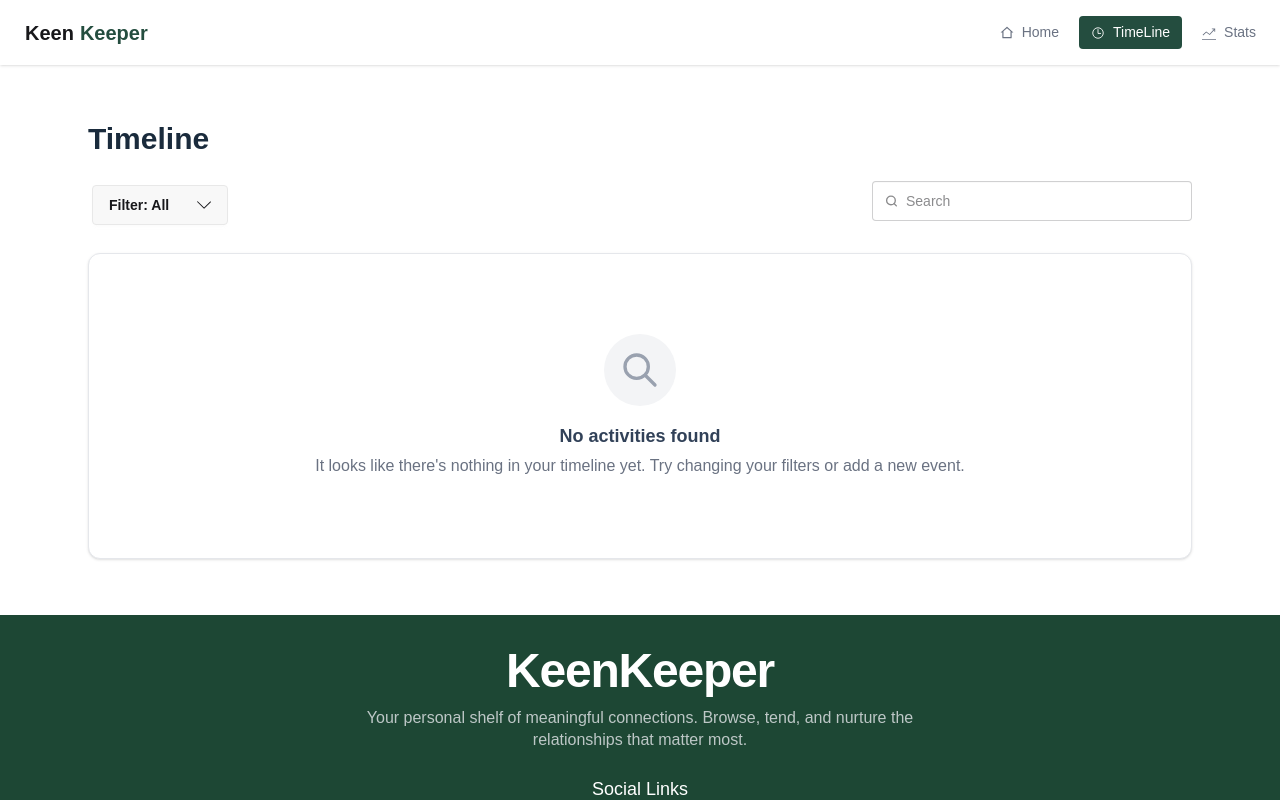
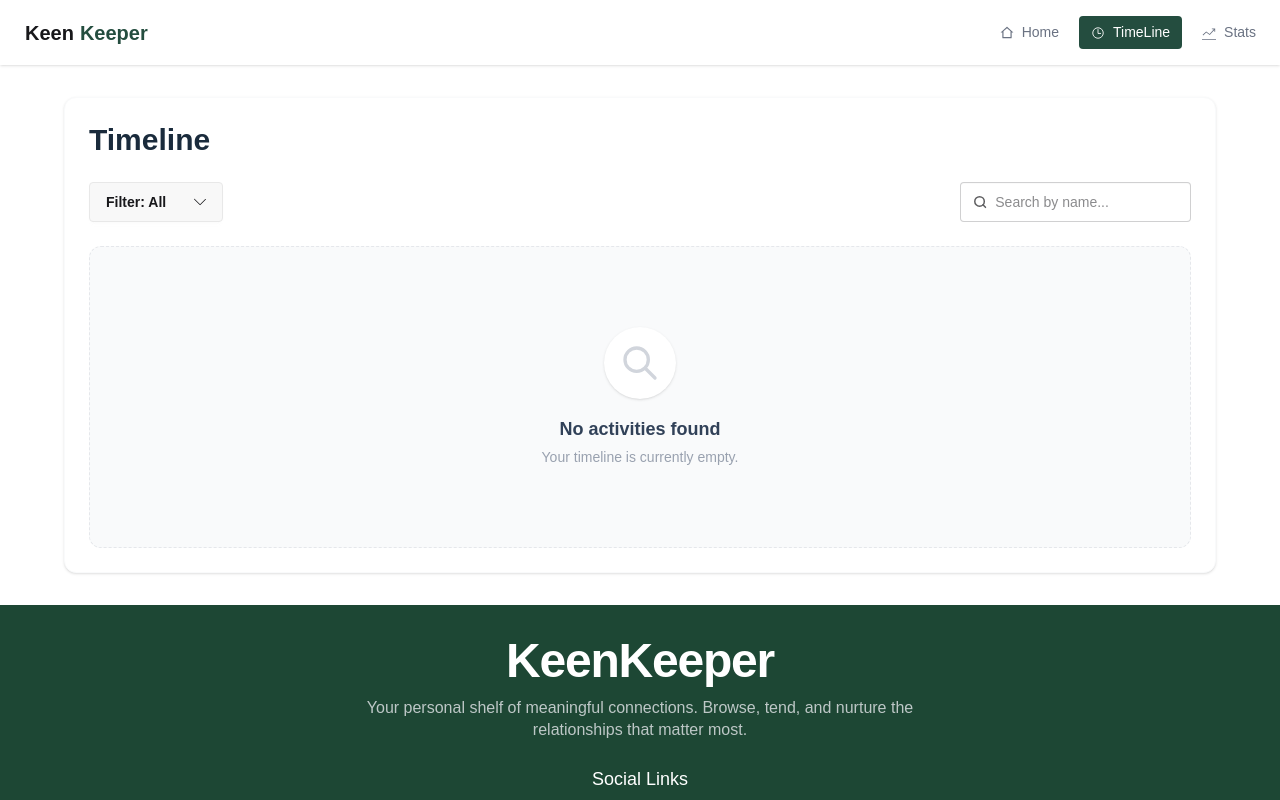
Before and after one commit to rifatalvi/keen-keeper, a React (Vite) app: page /timeline in a window 1280 px wide. Shown: the top 800 px of the page. Built offline with nearby package versions, Linux system fonts and the light colour scheme.

Commit message:
search fungtions ar fully fungsonal and addad by me some ++

```diff
--- /dev/null
+++ b/src/componet/ui/TimelineItem.jsx
@@ -0,0 +1,19 @@
+import React from 'react';
+
+const TimelineItem = ({ type, person, date, imgSrc }) => (
+        <div className="flex items-center p-4 border border-gray-100 rounded-lg mb-3 bg-white shadow-sm hover:shadow-md transition-shadow">
+            <div className="mr-4">
+                <img src={imgSrc} alt={type} className="w-10 h-10 object-contain" />
+            </div>
+            <div>
+                <p className="text-gray-700 font-semibold">
+                    <span className="text-gray-800">{type}</span>
+                    <span className="text-gray-400 font-normal ml-1 text-sm">with {person}</span>
+                </p>
+                <p className="text-[11px] text-gray-400 mt-1">{date}</p>
+            </div>
+        </div>
+    );
+
+
+export default TimelineItem;
--- a/src/pages/timeline/Timeline.jsx
+++ b/src/pages/timeline/Timeline.jsx
@@ -1,103 +1,87 @@
 import React, { useContext, useState } from 'react';
 import { FriendsContext } from '../../context/FriendsContext';
-
 
 import textIcon from '../../assets/image/text.png';
 import callIcon from '../../assets/image/call.png';
 import videoIcon from '../../assets/image/video.png';
 import { SlArrowDown } from 'react-icons/sl';
-
-
-
+import TimelineItem from '../../componet/ui/TimelineItem';
 
 const Timeline = () => {
     const { text, call, videoCall } = useContext(FriendsContext);
+    const [filter, setFilter] = useState("all");
+    const [searchTerm, setSearchTerm] = useState("");
+
     const today = new Date().toLocaleDateString('en-US', {
         year: 'numeric',
         month: 'long',
         day: 'numeric'
     });
-    const [filter, setFilter] = useState("all");
-    const TimelineItem = ({ type, person, date, imgSrc }) => (
-        <div className="flex items-center p-4 border border-gray-100 rounded-lg mb-3 bg-white shadow-sm">
-            <div className="mr-4">
-
-                <img src={imgSrc} alt={type} className="w-10 h-10 object-contain" />
-            </div>
-            <div>
-                <p className="text-gray-700 font-semibold">
-                    <span className="text-gray-800">{type}</span>
-                    <span className="text-gray-400 font-normal ml-1 text-sm">with {person}</span>
-                </p>
-                <p className="text-[11px] text-gray-400 mt-1">{date}</p>
-            </div>
-        </div>
-    );
 
 
+
+
+
+    const filteredTexts = text?.filter(item => item.name.toLowerCase().includes(searchTerm.toLowerCase())) || [];
+    const filteredCalls = call?.filter(item => item.name.toLowerCase().includes(searchTerm.toLowerCase())) || [];
+    const filteredVideos = videoCall?.filter(item => item.name.toLowerCase().includes(searchTerm.toLowerCase())) || [];
+
+
+    const hasData = filteredTexts.length > 0 || filteredCalls.length > 0 || filteredVideos.length > 0;
+
     return (
-        <div className='max-w-6xl mx-auto my-8 p-6 bg-white'>
+        <div className='max-w-6xl mx-auto my-8 p-6 bg-white rounded-xl shadow-sm border border-gray-50'>
             <h1 className="text-3xl font-bold mb-6 text-[#1a2b3c]">Timeline</h1>
-            <div className='flex mb-2  flex-col md:flex-row lg:flex-row justify-between '>
 
-                <div className="dropdown items-center">
-                    <div tabIndex={0} role="button" className="btn m-1 mb-5 items-center gap-7">Filter: {filter.charAt(0).toUpperCase() + filter.slice(1)} <SlArrowDown />
+            <div className='flex mb-6 flex-col md:flex-row gap-4 justify-between items-center'>
+
+                <div className="dropdown w-full md:w-auto">
+                    <div tabIndex={0} role="button" className="btn flex justify-between gap-7 w-full md:w-auto">
+                        Filter: {filter.charAt(0).toUpperCase() + filter.slice(1)} <SlArrowDown size={12} />
                     </div>
-                    <ul tabIndex="-1" className="dropdown-content menu bg-base-100 rounded-box z-1 w-52 p-2 shadow-sm">
+                    <ul tabIndex={0} className="dropdown-content menu bg-base-100 rounded-box z-[1] w-52 p-2 shadow-lg border border-gray-100">
                         <li onClick={() => setFilter('all')}><a>All</a></li>
                         <li onClick={() => setFilter('call')}><a>Call</a></li>
                         <li onClick={() => setFilter('text')}><a>Text</a></li>
                         <li onClick={() => setFilter('video')}><a>Video</a></li>
                     </ul>
                 </div>
-                <label className="input">
-                    <svg className="h-[1em] opacity-50" xmlns="http://www.w3.org/2000/svg" viewBox="0 0 24 24">
-                        <g
-                            strokeLinejoin="round"
-                            strokeLinecap="round"
-                            strokeWidth="2.5"
-                            fill="none"
-                            stroke="currentColor"
-                        >
+
+
+                <label className="input input-bordered flex items-center gap-2 w-full md:w-auto">
+                    <svg className="h-4 w-4 opacity-70" xmlns="http://www.w3.org/2000/svg" viewBox="0 0 24 24">
+                        <g strokeLinejoin="round" strokeLinecap="round" strokeWidth="2.5" fill="none" stroke="currentColor">
                             <circle cx="11" cy="11" r="8"></circle>
                             <path d="m21 21-4.3-4.3"></path>
                         </g>
                     </svg>
-                    <input type="search" required placeholder="Search" />
+                    <input
+                        type="search"
+                        className="grow"
+                        placeholder="Search by name..."
+                        value={searchTerm}
+                        onChange={(e) => setSearchTerm(e.target.value)}
+                    />
                 </label>
             </div>
-            {
-                call.length === 0 && text.length === 0 && videoCall.length === 0 ? <div className="flex flex-col items-center justify-center py-20 px-4 bg-white border border-gray-200 rounded-xl shadow-sm">
-                    <div className="bg-gray-100 p-4 rounded-full mb-4">
 
-                        <svg
-                            xmlns="http://www.w3.org/2000/svg"
-                            className="h-10 w-10 text-gray-400"
-                            fill="none"
-                            viewBox="0 0 24 24"
-                            stroke="currentColor"
-                        >
-                            <path
-                                strokeLinecap="round"
-                                strokeLinejoin="round"
-                                strokeWidth={2}
-                                d="M21 21l-6-6m2-5a7 7 0 11-14 0 7 7 0 0114 0z"
-                            />
+
+            {!hasData ? (
+                <div className="flex flex-col items-center justify-center py-20 px-4 bg-gray-50 border border-dashed border-gray-200 rounded-xl">
+                    <div className="bg-white p-4 rounded-full shadow-sm mb-4">
+                        <svg xmlns="http://www.w3.org/2000/svg" className="h-10 w-10 text-gray-300" fill="none" viewBox="0 0 24 24" stroke="currentColor">
+                            <path strokeLinecap="round" strokeLinejoin="round" strokeWidth={2} d="M21 21l-6-6m2-5a7 7 0 11-14 0 7 7 0 0114 0z" />
                         </svg>
                     </div>
                     <h3 className="text-lg font-semibold text-slate-700">No activities found</h3>
-                    <p className="text-gray-500 text-center mt-1">
-                        It looks like there's nothing in your timeline yet.
-                        Try changing your filters or add a new event.
+                    <p className="text-gray-400 text-center mt-1 text-sm">
+                        {searchTerm ? `No results for "${searchTerm}"` : "Your timeline is currently empty."}
                     </p>
-
-                </div> : <div >
-
-
-
+                </div>
+            ) : (
                 <div className="space-y-2">
 
-                        {(filter === 'all' || filter === 'text') && text?.map((item, index) => (
+                    {(filter === 'all' || filter === 'text') && filteredTexts.map((item, index) => (
                         <TimelineItem
                             key={`text-${index}`}
                             type="Text"
@@ -108,7 +92,7 @@ const Timeline = () => {
                     ))}
 
 
-                        {(filter === 'all' || filter === 'call') && call?.map((item, index) => (
+                    {(filter === 'all' || filter === 'call') && filteredCalls.map((item, index) => (
                         <TimelineItem
                             key={`call-${index}`}
                             type="Call"
@@ -119,7 +103,7 @@ const Timeline = () => {
                     ))}
 
 
-                        {(filter === 'all' || filter === 'video') && videoCall?.map((item, index) => (
+                    {(filter === 'all' || filter === 'video') && filteredVideos.map((item, index) => (
                         <TimelineItem
                             key={`video-${index}`}
                             type="Video"
@@ -128,11 +112,8 @@ const Timeline = () => {
                             imgSrc={videoIcon}
                         />
                     ))}
-
-
                 </div>
-                </div>
-            }
+            )}
         </div>
     );
 };
```
Lines whose indentation alone changed are shown as unchanged.
